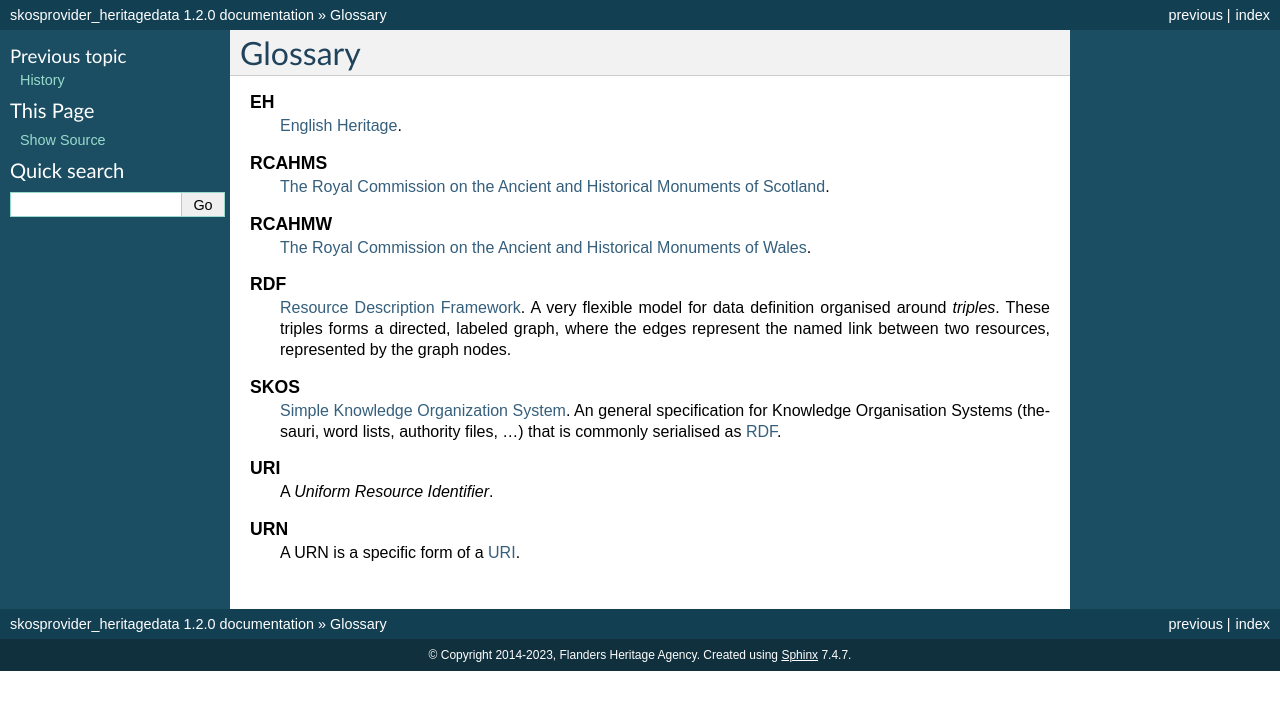
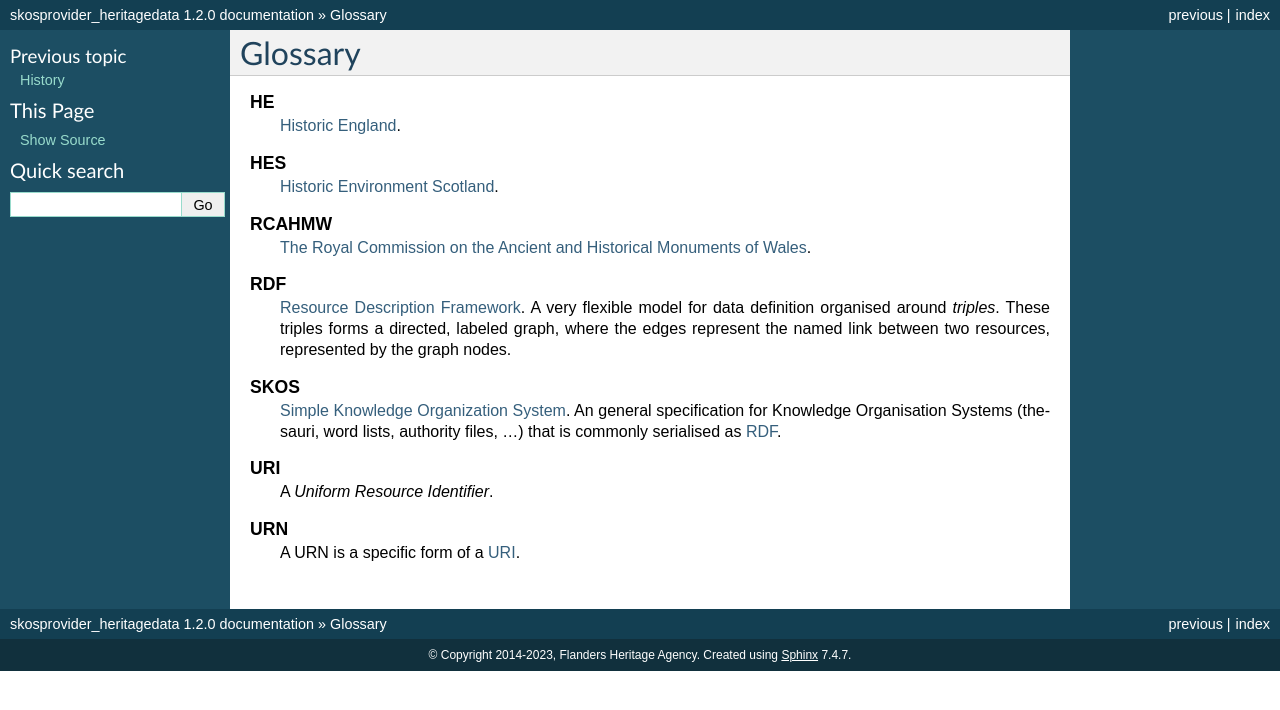
Before and after one commit to OnroerendErfgoed/skosprovider_heritagedata, a Sphinx documentation site: the page built from docs/source/glossary.rst, in a window 1280 px wide. Shown: the top 710 px of the page. Built offline with Sphinx 7.4.7, drawn with Linux system fonts in a browser that asks for light colours.

Commit message:
Some doc updates.

```diff
--- a/docs/source/glossary.rst
+++ b/docs/source/glossary.rst
@@ -23,11 +23,11 @@ Glossary
    URN
     A URN is a specific form of a :term:`URI`.
 
-   EH
-    `English Heritage <http://www.english-heritage.org.uk>`__.
+   HE
+    `Historic England <https://historicengland.org.uk/>`__.
 
-   RCAHMS
-    `The Royal Commission on the Ancient and Historical Monuments of Scotland <http://www.rcahms.gov.uk>`__.
+   HES
+    `Historic Environment Scotland <https://www.historicenvironment.scot/>`__.
 
    RCAHMW
-    `The Royal Commission on the Ancient and Historical Monuments of Wales <http://www.rcahmw.gov.uk>`__.
+    `The Royal Commission on the Ancient and Historical Monuments of Wales <http://rcahmw.gov.uk>`__.
```
Also changed, not shown: docs/source/general.rst (+23 -4 lines).
